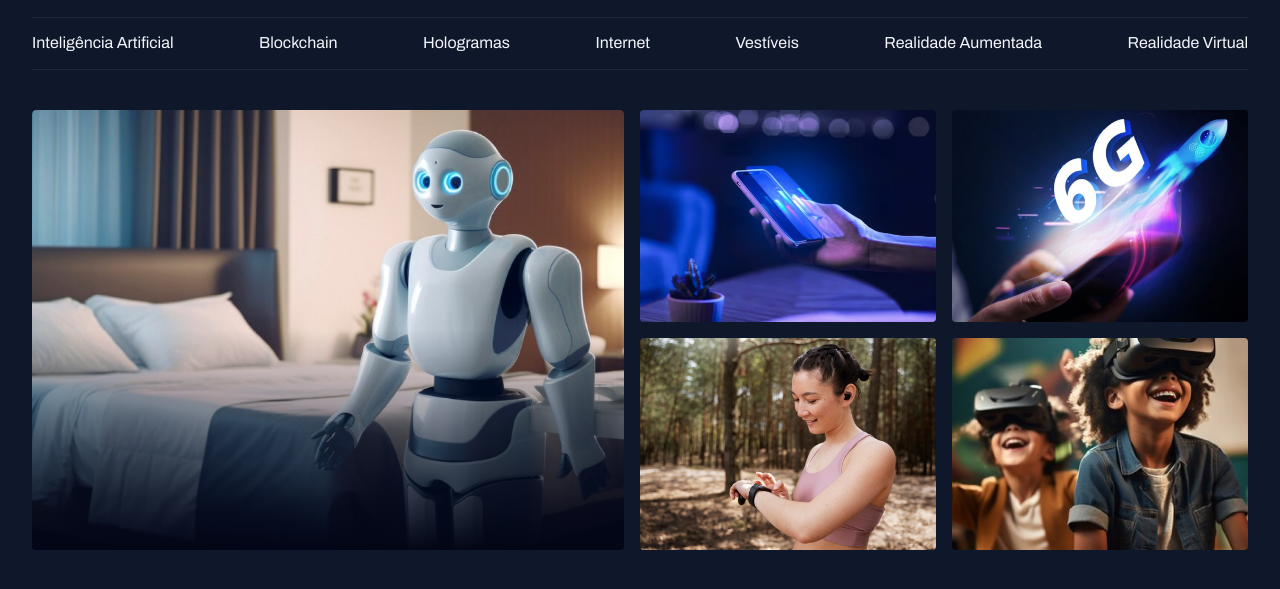
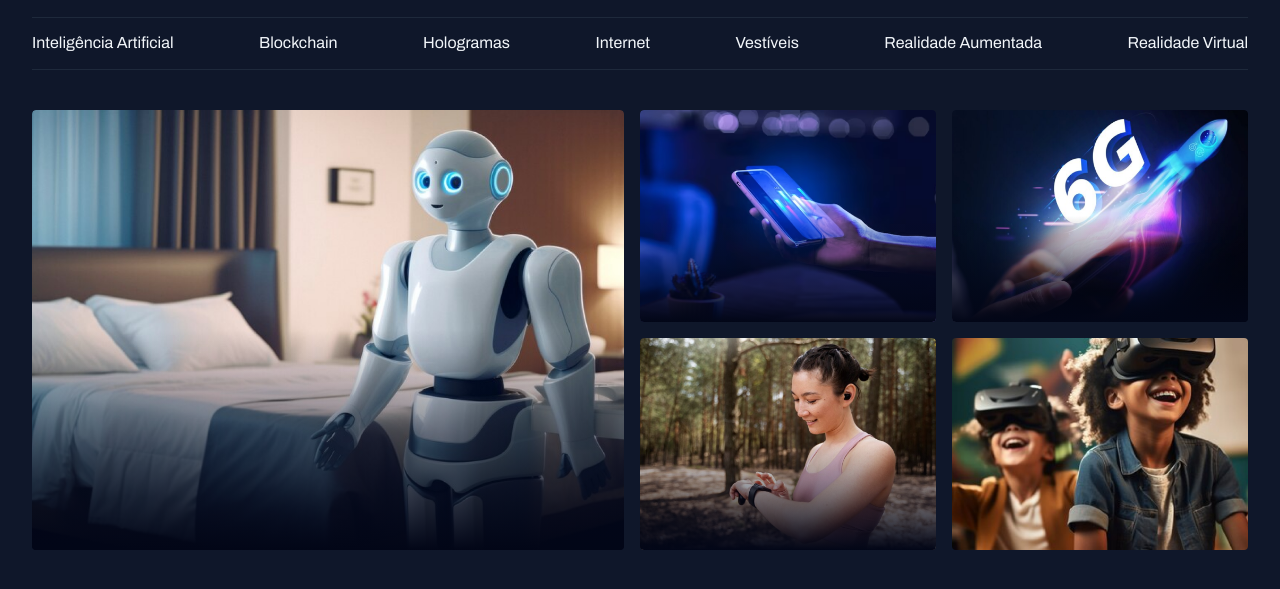
Before and after one commit to Midas-97/News-portal, a plain HTML site: page index.html in a window 1280 px wide. Shown: the part 45-634 px from the top of the page. Drawn offline with Linux system fonts and the light colour scheme.

Commit message:
colocando degrade em todos do inicio

```diff
--- a/index.html
+++ b/index.html
@@ -48,17 +48,17 @@
         <img src="assets/imagns/Image 01.png" alt="imagem de um robo">
       </div>
 
-      <div class="grid grid-cols-2 gap-16">
-        <div>
+      <div class="grid grid-cols-2 gap-16 ">
+        <div class="card">
           <img src="assets/imagns/Image 02.png" alt="">
         </div>
-        <div>
+        <div class="card">
           <img src="assets/imagns/Image 03.png" alt="">
        </div>
-        <div>
+        <div class="card">
           <img src="assets/imagns/Image 04.png" alt="">
        </div>
-        <div>
+        <divclass="card">
           <img src="assets/imagns/Image 05.png" alt="">
         </div>
       </div>
```
